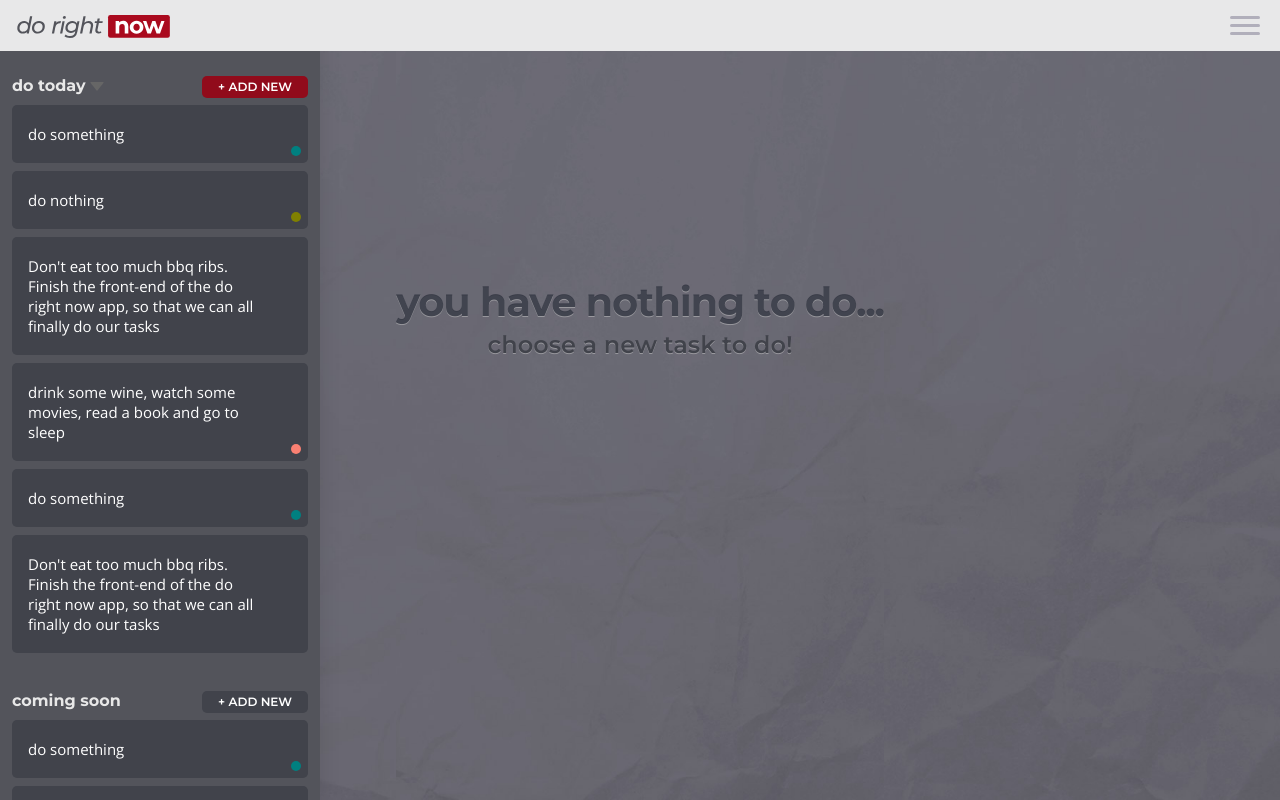
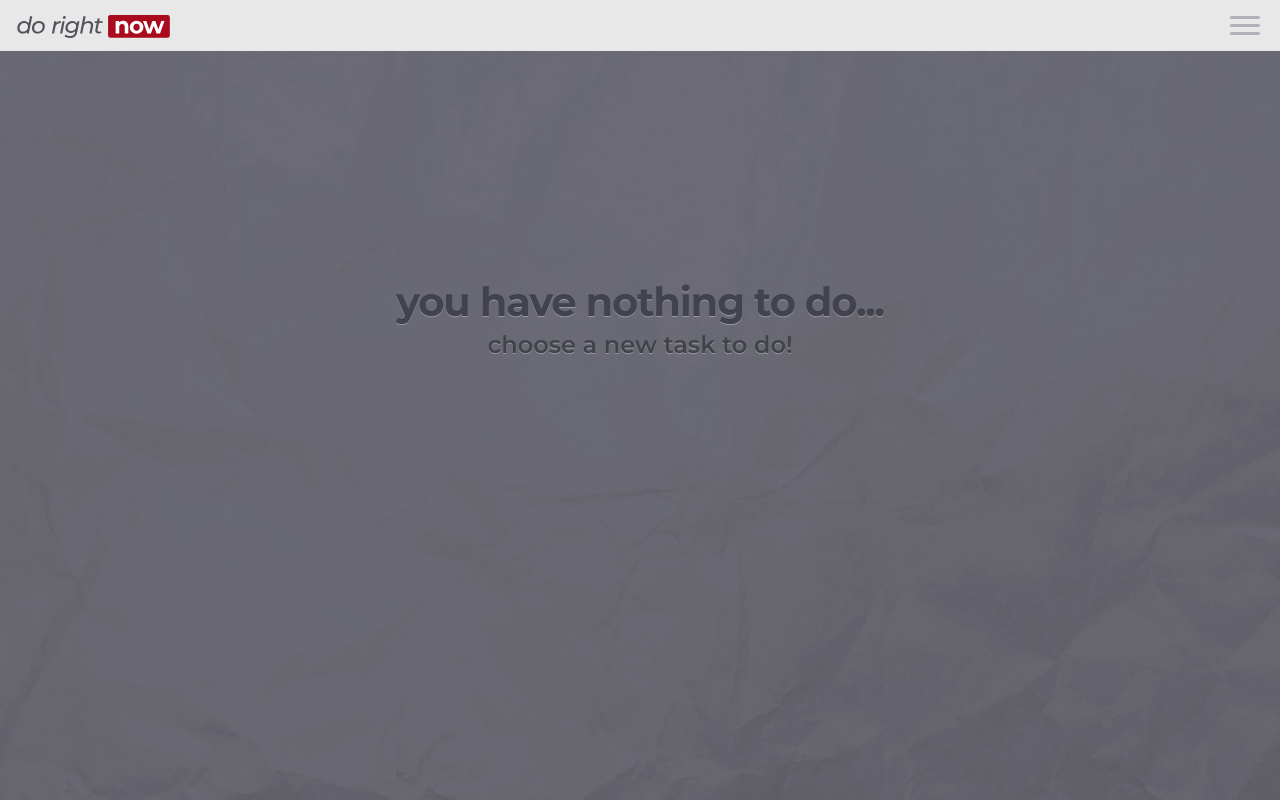
Before and after one commit to getdagnis/dorightnow-app, a React (Create React App) app: page / in a window 1280 px wide. Built offline with nearby package versions, Linux system fonts and the light colour scheme.

Commit message:
string concat fix

```diff
--- a/src/components/ButtonSmall/ButtonSmall.js
+++ b/src/components/ButtonSmall/ButtonSmall.js
@@ -2,7 +2,7 @@ import React from "react";
 import "./ButtonSmall.css";
 
 const ButtonSmall = (props) => {
-  const classList = "btn-small " + "btn-" + props.color;
+  const classList = "btn-small btn-" + props.color;
   return (
     <div>
       <div className={classList}>{props.title}</div>
--- a/src/components/LeftSide/LeftSide.css
+++ b/src/components/LeftSide/LeftSide.css
@@ -1,5 +1,5 @@
 .left-side {
-  display: flex;
+  display: none;
   flex-direction: column;
   position: absolute;
   top: 0;
```
